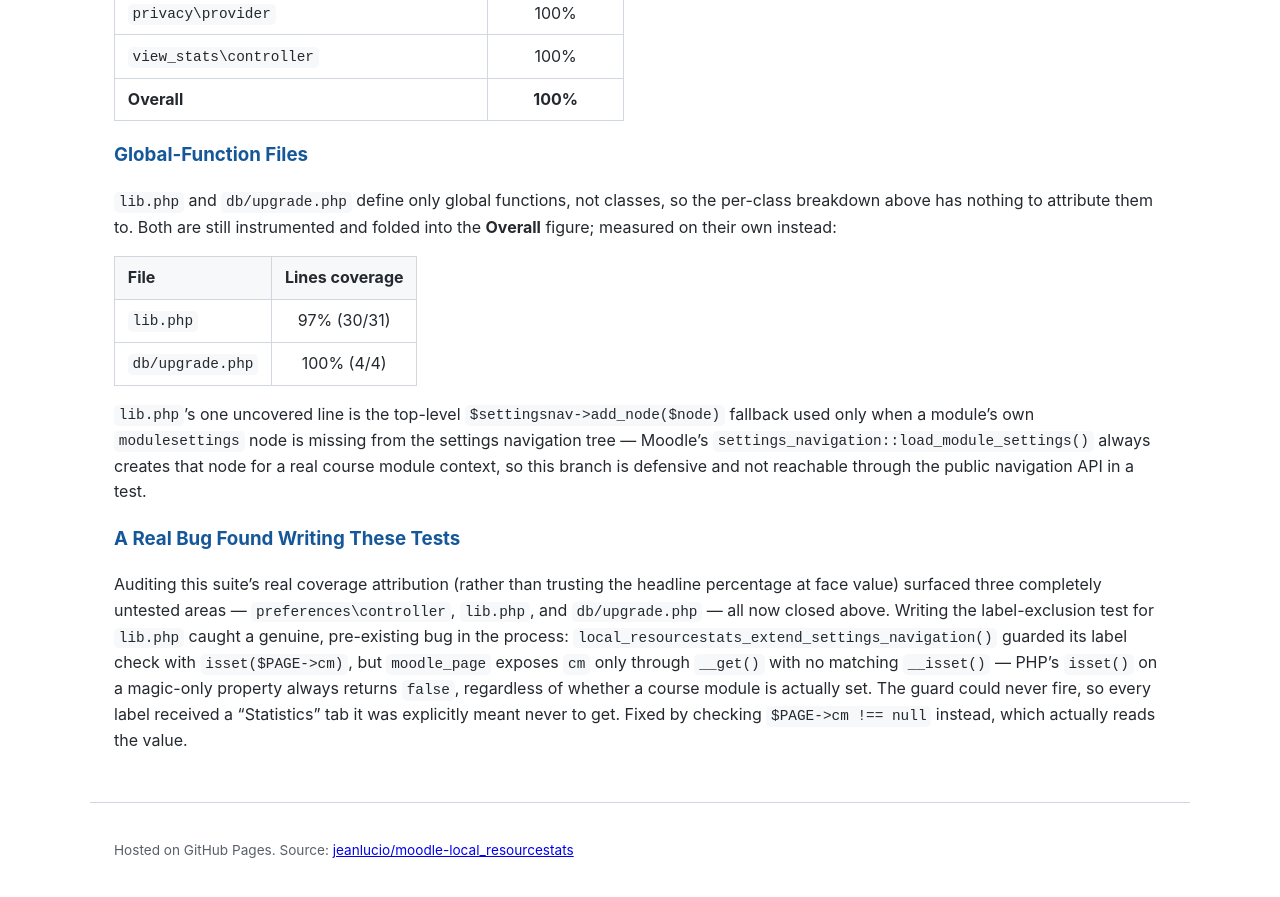
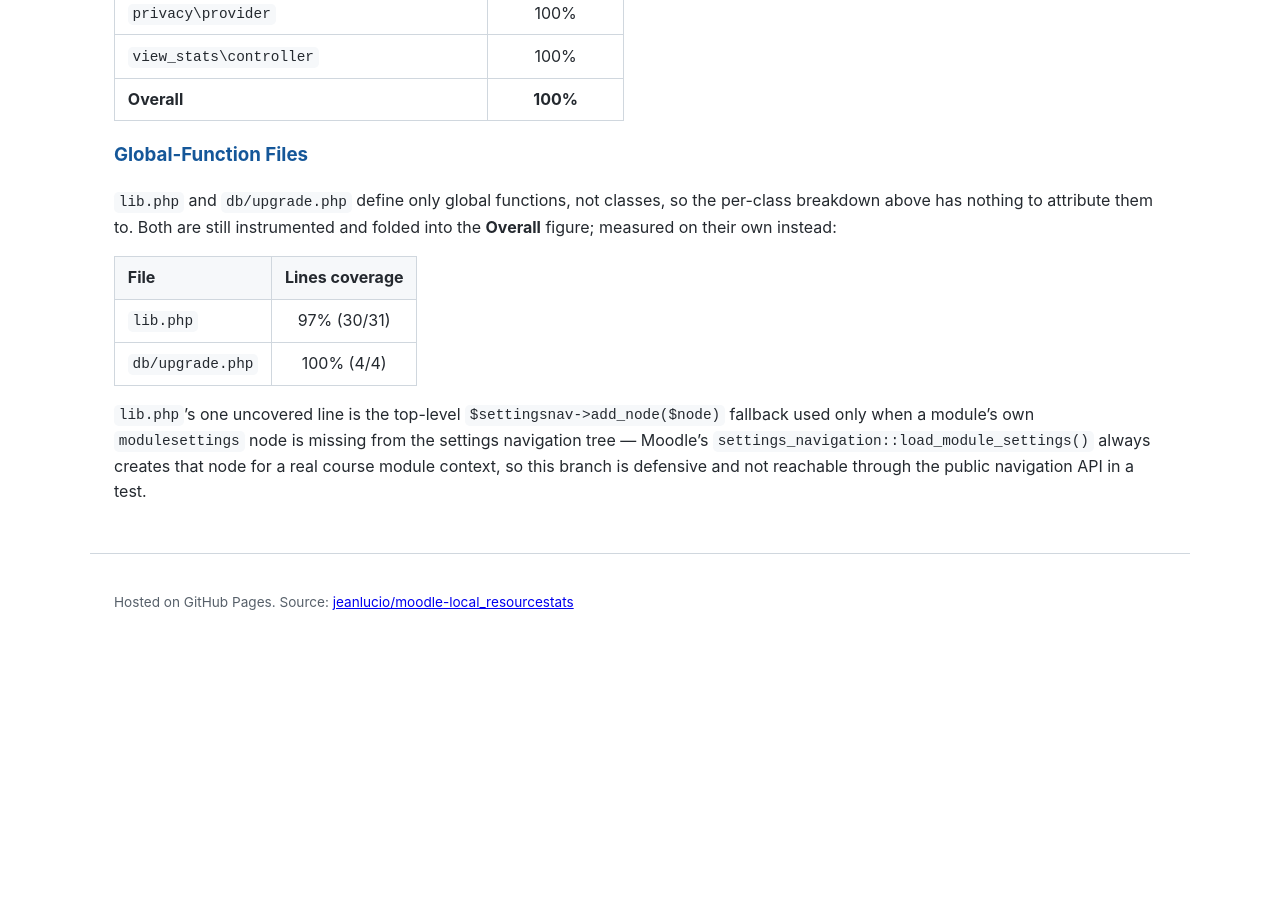
Before and after one commit to jeanlucio/moodle-local_resourcestats, a Jekyll site: the page built from docs/en/testing.md, in a window 1280 px wide and 900 px high, scrolled down 4697 px. Shown: the top 897 px of the window. Built offline with Jekyll 4.4.1, drawn with Linux system fonts in a browser that asks for light colours; our own code applies the rules of GitHub Pages for plain Markdown files; after the commit the page ends 5348 px from its top, so only the background shows below that.

Commit message:
remove the bug-narrative section from the testing page
The "real bug found writing these tests" writeup belonged in the
commit message telling that story, not as a permanent fixture of the
testing documentation — it doesn't help a reader trying to understand
what the suite covers today.

```diff
--- a/docs/en/testing.md
+++ b/docs/en/testing.md
@@ -53,16 +53,3 @@ used only when a module's own `modulesettings` node is missing from the settings
 tree — Moodle's `settings_navigation::load_module_settings()` always creates that node for a
 real course module context, so this branch is defensive and not reachable through the public
 navigation API in a test.
-
-### A Real Bug Found Writing These Tests
-
-Auditing this suite's real coverage attribution (rather than trusting the headline
-percentage at face value) surfaced three completely untested areas —
-`preferences\controller`, `lib.php`, and `db/upgrade.php` — all now closed above. Writing
-the label-exclusion test for `lib.php` caught a genuine, pre-existing bug in the process:
-`local_resourcestats_extend_settings_navigation()` guarded its label check with
-`isset($PAGE->cm)`, but `moodle_page` exposes `cm` only through `__get()` with no matching
-`__isset()` — PHP's `isset()` on a magic-only property always returns `false`, regardless of
-whether a course module is actually set. The guard could never fire, so every label received
-a "Statistics" tab it was explicitly meant never to get. Fixed by checking `$PAGE->cm !== null`
-instead, which actually reads the value.
```
Also changed, not shown: docs/pt/testing.md (+0 -13 lines).
